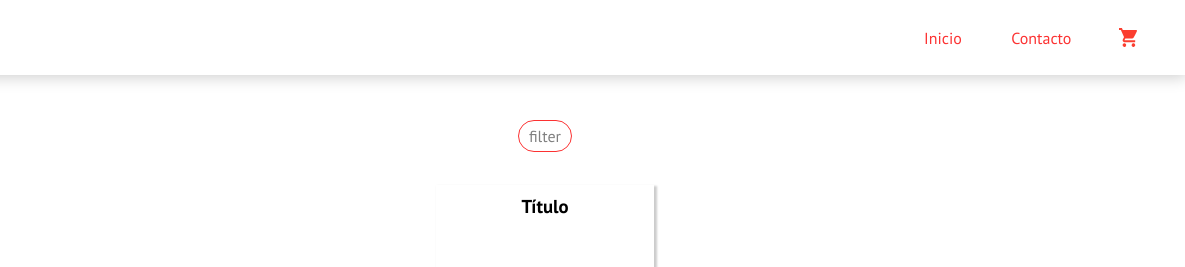
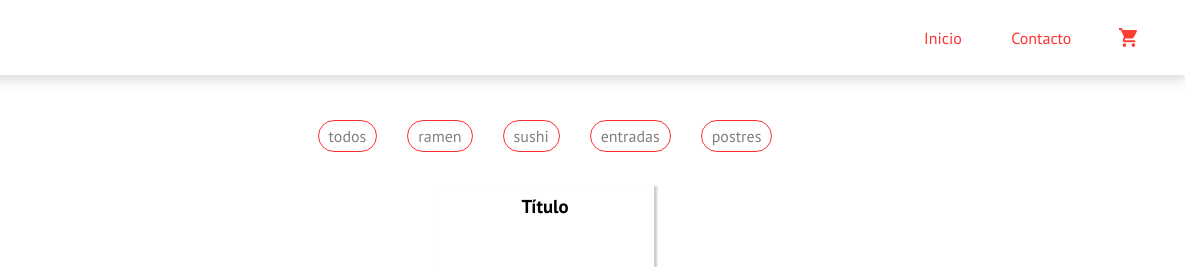
Before and after one commit to PFBregon/Kamakura_javascript, a website built with Vite: page index.html in a window 1280 px wide. Shown: the top 267 px of the page, 95-1280 px from the left. Built offline with nearby package versions, Linux system fonts and the light colour scheme.

Commit message:
filters adding

```diff
--- a/index.html
+++ b/index.html
@@ -74,6 +74,7 @@
         </aside>
     </div>
 
+    <script src="./src/events.js" type="module"></script>
 </body>
 
 </html>
--- a/src/events.js
+++ b/src/events.js
@@ -1 +1,10 @@
-//Intenta separar los eventos en este archivo.
+import {filters} from "../assets/data/data.js";
+import {mostrar_filtros_general} from "../src/menu.js";
+// evento para filtros
+// evento para productos
+document.addEventListener("DOMContentLoaded", ()=> {
+    console.log(mostrar_filtros_general(filters));
+})
+// evento de click para el carrito
+// evento click para pagar
+// evento para ver el factura
--- a/src/menu.js
+++ b/src/menu.js
@@ -1,3 +1,19 @@
+
+
 //DEBE imprimir en pantalla la información de filtros.
+function mostrar_filtros_general(datos) {
+    // obtener el documento del dom a los filtros
+    let filtros_contenedor = document.getElementById('filters');
+    // recorer los datos
+    let filtro_boton = "";
+    datos.map(filtro => {
+        filtro_boton += `<button class="filter">${filtro}</button>`
+    });
+    filtros_contenedor.innerHTML = filtro_boton;
+}
 
 //DEBE imprimir en pantalla los productos, con su Título, descripción y precio en € y botón de añadir.
+function mostrar_menu_general() {
+
+};
+export {mostrar_filtros_general};
```
